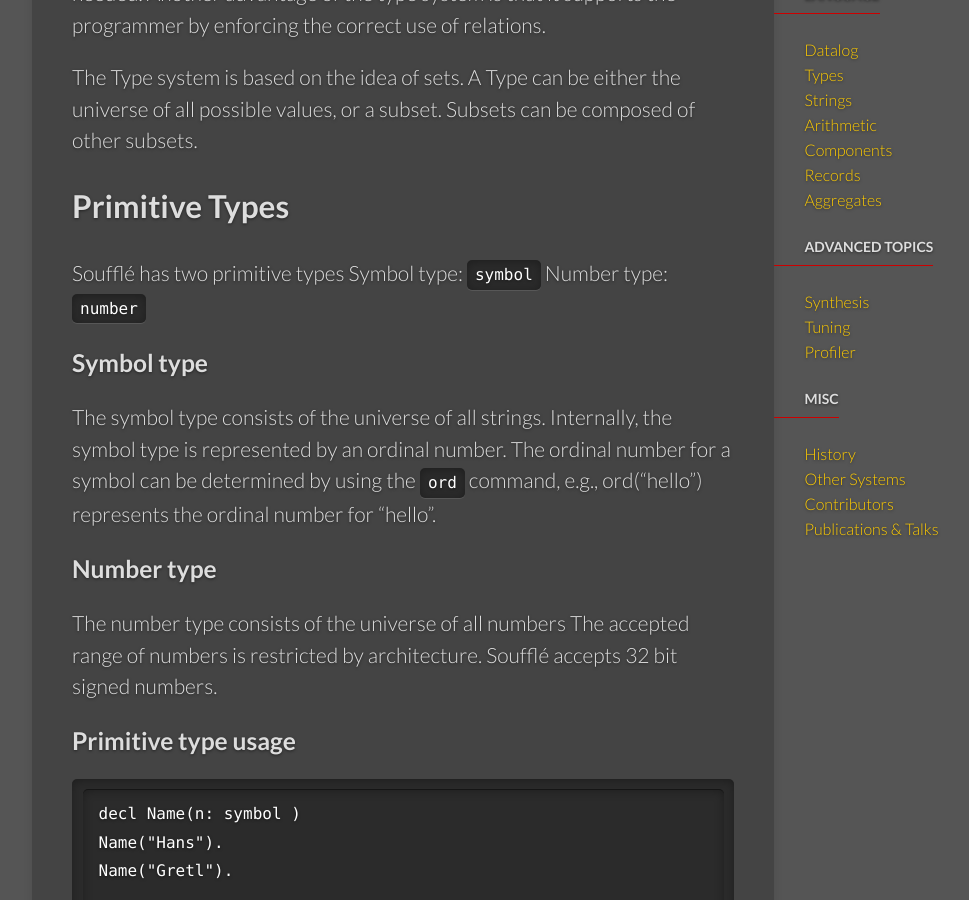
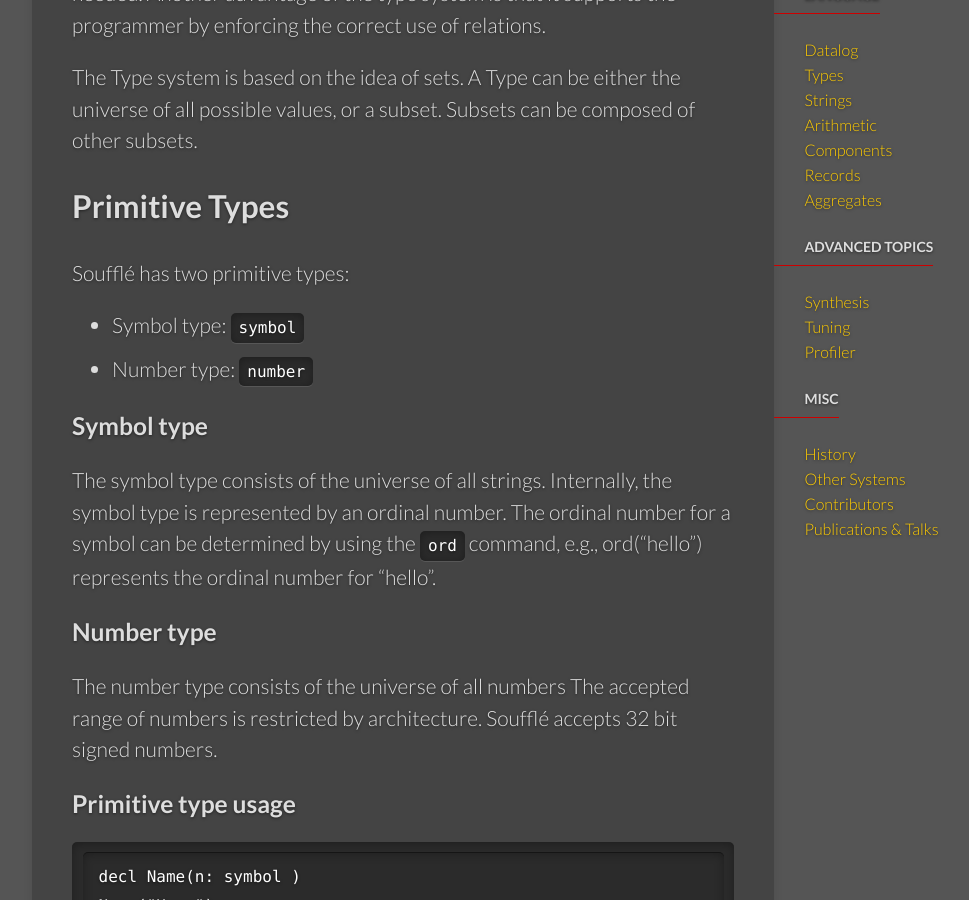
Before and after one commit to souffle-lang/souffle-lang.github.io, a Jekyll site: the page built from _docs/types2.md, in a window 1280 px wide and 900 px high, scrolled down 371 px. Shown: the whole window, without its empty margins (139-1108 px from the left). Built offline with Jekyll 4.4.1, drawn with Linux system fonts in a browser that asks for light colours.

```diff
--- a/_docs/types2.md
+++ b/_docs/types2.md
@@ -13,9 +13,9 @@ A Type can be either the universe of all possible values, or a subset.
 Subsets can be composed of other subsets.
 
 ## Primitive Types
-Soufflé has two primitive types
-Symbol type: `symbol`
-Number type: `number`
+Soufflé has two primitive types:
+* Symbol type: `symbol`
+* Number type: `number`
 
 ### Symbol type
 The symbol type consists of the universe of all strings.
```
